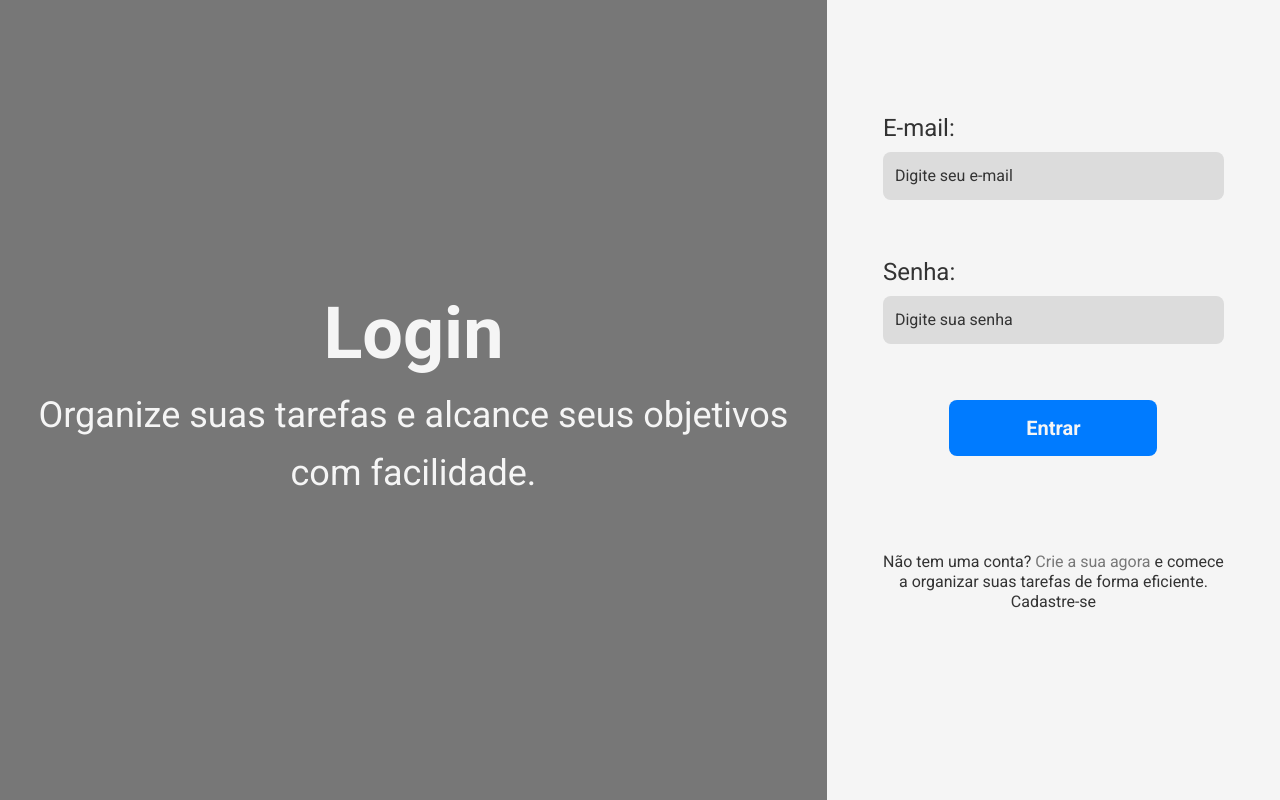
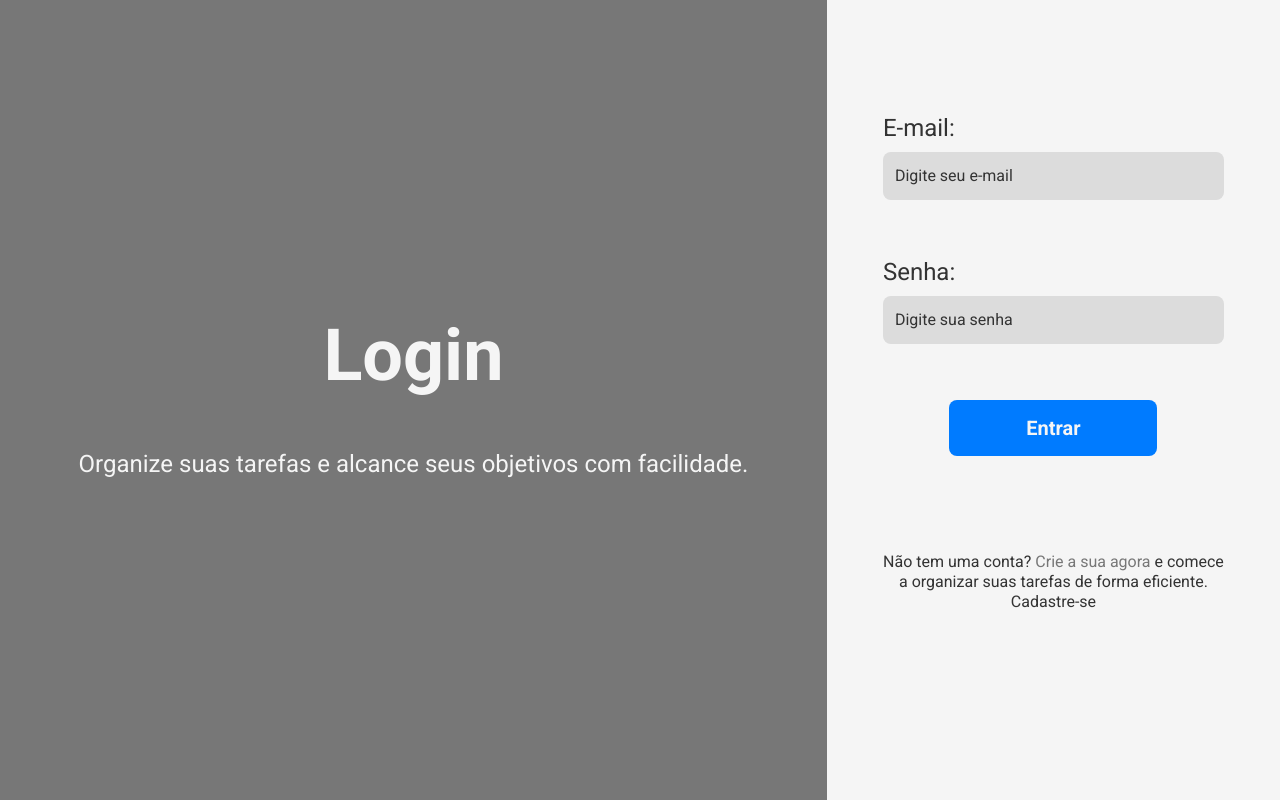
Before and after one commit to paulorfsantos17/jack-to-do-list-front-end, a React (Vite) app: page / in a window 1280 px wide. Built offline with nearby package versions, Linux system fonts and the light colour scheme.

Commit message:
styles: refactor font-size and line heading and gap

```diff
--- a/src/components/heading.tsx
+++ b/src/components/heading.tsx
@@ -5,13 +5,13 @@ interface HeadingProps {
 
 export function Heading({ title, subTitle }: HeadingProps) {
   return (
-    <div className="flex flex-col items-center gap-4">
+    <div className="flex flex-col items-center gap-14">
       <h1 className="font-bold text-4xl text-gray-700
         lg:text-white lg:text-7xl"
       >{title}
       </h1>
       <p className="text-gray-700 text-center text-md w-4/6
-      lg:text-white lg:text-4xl lg:w-full lg:leading-relaxed"
+      lg:text-white lg:text-2xl lg:w-full lg:leading-snug"
       >
         {subTitle}
       </p>
```
